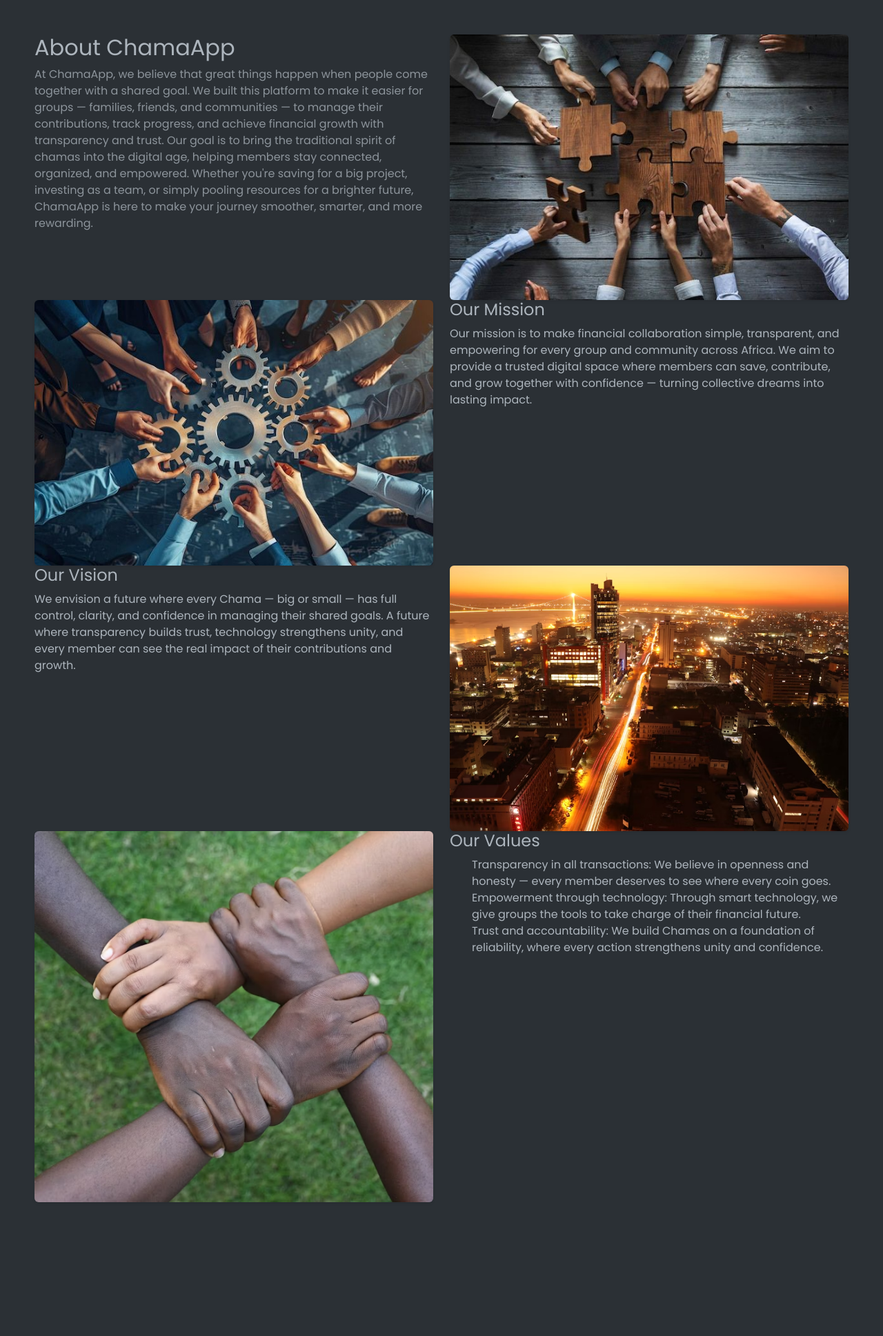
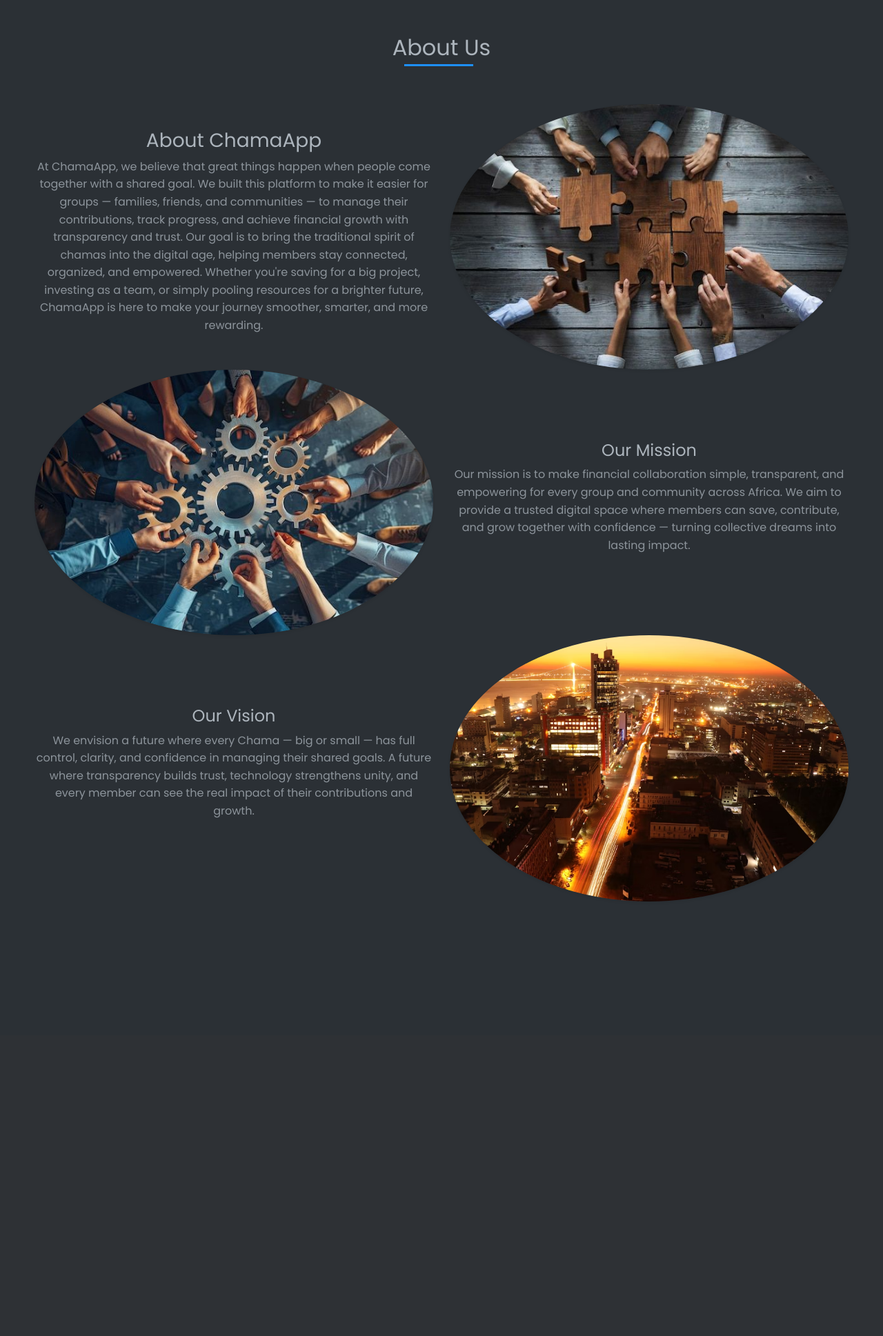
Before and after one commit to LAFlame694/CA-694, a Django app: page /about/ in a window 1280 px wide. Shown: the part 56-1993 px from the top of the page at 69% size. After the commit the page ends 1363 px from the top, so only its background shows below. Run offline with Django 5.2, Linux system fonts and the light colour scheme; some libraries are stand-ins or nearby versions; some web fonts are replaced.

Commit message:
modified about.html

```diff
--- a/app/static/css/styles.css
+++ b/app/static/css/styles.css
@@ -193,13 +193,44 @@ table {
 /* About Section */
 .about-section {
   display: block;
+  text-align: center;
   padding: 50px 50px;
 }
 
-.flex {
-  display: flex;
+.about-section h2 {
+  margin: 0 auto 20px auto;
+  display: inline-block;
+  position: relative;
+  margin-bottom: 50px;
 }
 
+.about-section h2::after {
+  content: ""; /* required for pseudo-elements */
+  display: block; /* makes the line appear */
+  width: 100px; /* length of the red line */
+  height: 3px; /* thickness of the line */
+  background-color: dodgerblue; /* line color */
+  margin: 5px 17px 5px 17px; /* space between heading and line */
+
+}
+
+.image {
+  border-radius: 50%;
+}
+
+.heading {
+  text-align: center;
+}
+
+.txt {
+  text-align: center;
+  line-height: 1.6;
+
+}
+
+.centering {
+  align-items: center;
+}
 
 /* dashboard */
 .dashboard {
--- a/app/templates/app/about.html
+++ b/app/templates/app/about.html
@@ -6,19 +6,22 @@
 <!---->
 {% block content %}
 <div class="container-fluid about-section">
-  <div class="about-wrapper row">
+  <h2>About Us</h2>
+  <div>
+    <div class="about-wrapper row centering">
       <div class="col-md-6 about">
-      <h2>About ChamaApp</h2>
-      <p class="text-muted">
+        <h3 class="heading">About ChamaApp</h3>
+        <p class="text-muted txt">
           At ChamaApp, we believe that great things happen when people come
           together with a shared goal. We built this platform to make it easier
           for groups — families, friends, and communities — to manage their
           contributions, track progress, and achieve financial growth with
           transparency and trust. Our goal is to bring the traditional spirit of
-        chamas into the digital age, helping members stay connected, organized,
-        and empowered. Whether you're saving for a big project, investing as a
-        team, or simply pooling resources for a brighter future, ChamaApp is
-        here to make your journey smoother, smarter, and more rewarding.
+          chamas into the digital age, helping members stay connected,
+          organized, and empowered. Whether you're saving for a big project,
+          investing as a team, or simply pooling resources for a brighter
+          future, ChamaApp is here to make your journey smoother, smarter, and
+          more rewarding.
         </p>
       </div>
 
@@ -26,35 +29,35 @@
         <img
           src="{% static 'app/images/chama_about.jpg' %}"
           alt="ChamaApp"
-        class="img-fluid rounded shadow-sm"
+          class="img-fluid shadow-sm image"
         />
       </div>
     </div>
 
-  <div class="mission-wrapper row">
+    <div class="mission-wrapper row centering">
       <div class="col-md-6">
         <img
           src="{% static 'app/images/chama_mission.jpg' %}"
           alt="ChamaApp"
-        class="img-fluid rounded shadow-sm"
+          class="img-fluid image shadow-sm"
         />
       </div>
       <div class="col-md-6 mission">
-      <h4>Our Mission</h4>
-      <p>
-        Our mission is to make financial collaboration simple, transparent, and
-        empowering for every group and community across Africa. We aim to
-        provide a trusted digital space where members can save, contribute, and
-        grow together with confidence — turning collective dreams into lasting
-        impact.
+        <h4 class="heading">Our Mission</h4>
+        <p class="text-muted txt">
+          Our mission is to make financial collaboration simple, transparent,
+          and empowering for every group and community across Africa. We aim to
+          provide a trusted digital space where members can save, contribute,
+          and grow together with confidence — turning collective dreams into
+          lasting impact.
         </p>
       </div>
     </div>
 
-  <div class="vision-wrapper row">
+    <div class="vision-wrapper row centering">
       <div class="col-md-6 vision">
-      <h4>Our Vision</h4>
-      <p>
+        <h4 class="heading">Our Vision</h4>
+        <p class="text-muted txt">
           We envision a future where every Chama — big or small — has full
           control, clarity, and confidence in managing their shared goals. A
           future where transparency builds trust, technology strengthens unity,
@@ -67,35 +70,9 @@
         <img
           src="{% static 'app/images/chama_vision.avif' %}"
           alt="ChamaApp"
-        class="img-fluid rounded shadow-sm"
+          class="img-fluid image shadow-sm"
         />
       </div>
-  </div>
-
-  <div class="values-wrapper row">
-    <div class="col-md-6">
-      <img
-        src="{% static 'app/images/chama_values.avif' %}"
-        alt="ChamaApp"
-        class="img-fluid rounded shadow-sm"
-      />
-    </div>
-    <div class="col-md-6 values">
-      <h4>Our Values</h4>
-      <ul>
-        <li>
-          <span>Transparency in all transactions:</span> We believe in openness
-          and honesty — every member deserves to see where every coin goes.
-        </li>
-        <li>
-          <span>Empowerment through technology:</span> Through smart technology,
-          we give groups the tools to take charge of their financial future.
-        </li>
-        <li>
-          <span>Trust and accountability:</span> We build Chamas on a foundation
-          of reliability, where every action strengthens unity and confidence.
-        </li>
-      </ul>
     </div>
   </div>
 </div>
--- a/app/templates/app/base.html
+++ b/app/templates/app/base.html
@@ -22,7 +22,7 @@
   </head>
   <body data-bs-theme="dark">
     <!-- NavBar Start -->
-    <nav class="navbar navbar-expand-lg navbar-dark bg-dark">
+    <nav class="navbar navbar-expand-xl navbar-dark bg-dark">
       <div class="container-fluid px-4 px-lg-5">
         <a class="navbar-brand me-4" href="#">Chama App</a>
         <button
```
Lines whose indentation alone changed are shown as unchanged.
